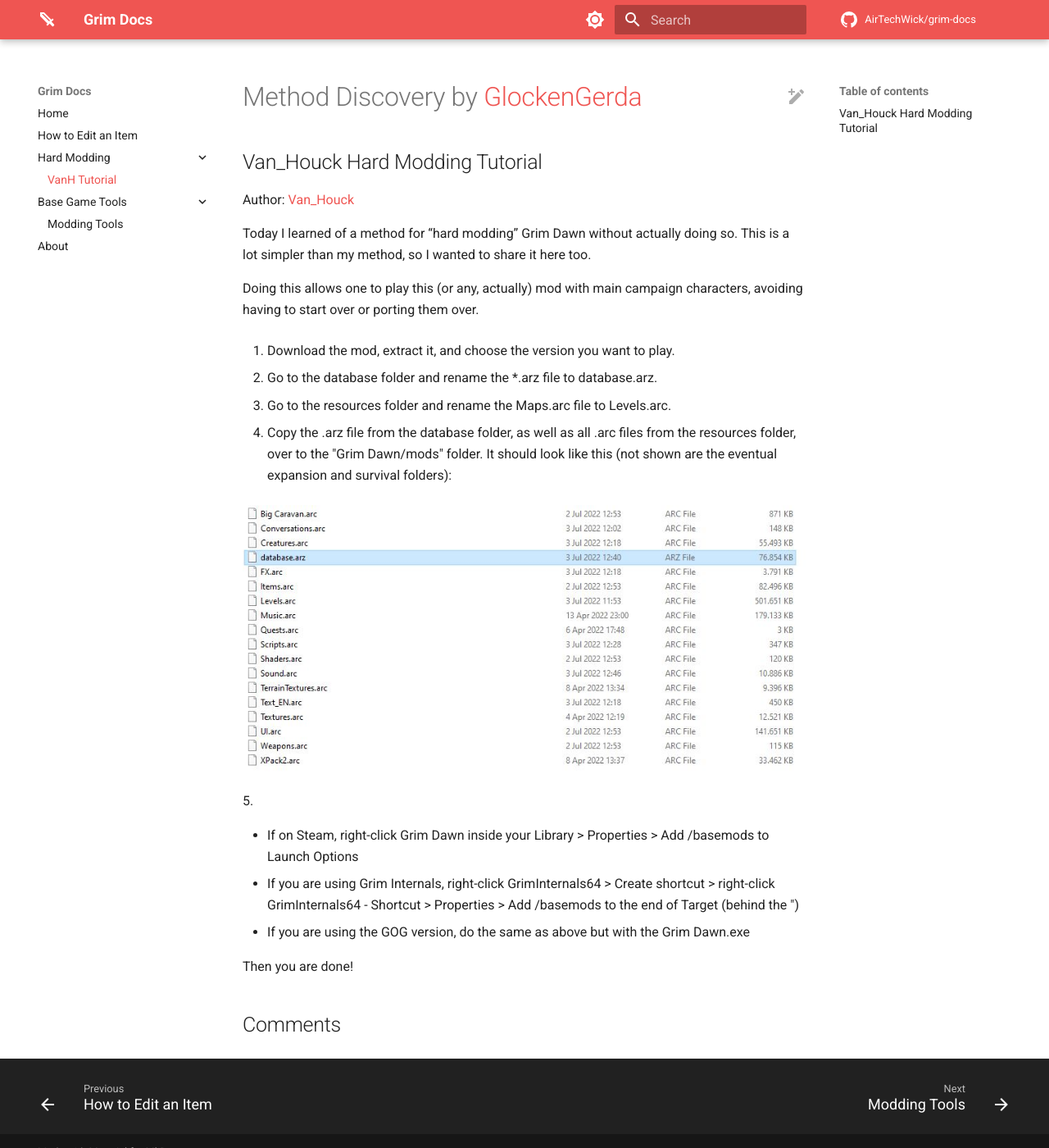
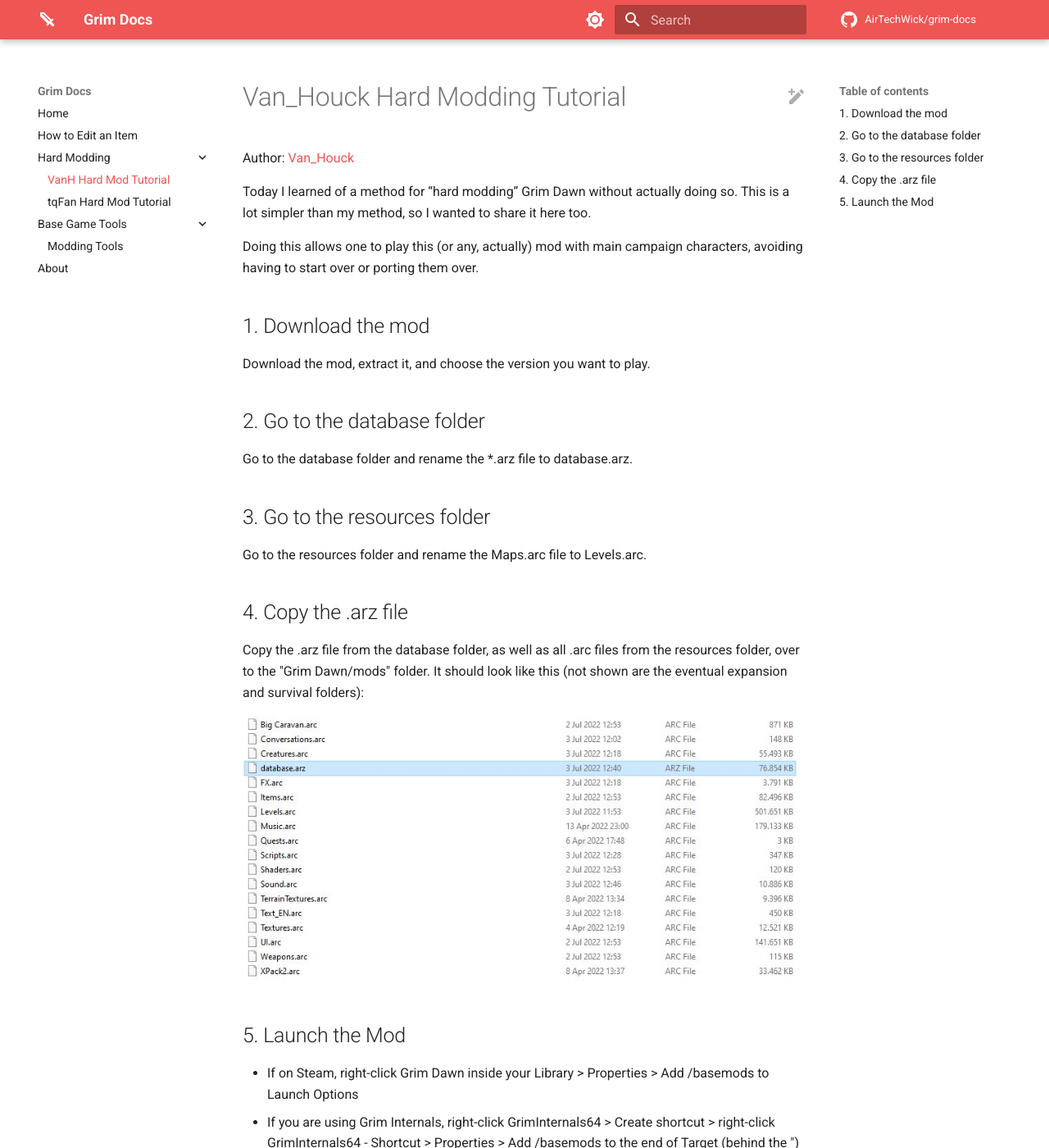
Before and after one commit to BewareTheHooks/grim-docs, an MkDocs documentation site: the page built from docs/van-hard-mod.md, in a window 1280 px wide and 1400 px high. Shown: the whole window at 82% size. Built offline with MkDocs 1.6.1 and Material for MkDocs 9.7.7, drawn with Linux system fonts in a browser that asks for light colours; comment, search, counter and statistics services are not loaded; some of the changed text lies outside the part shown.

Commit message:
Feat: added tqfan tut

```diff
--- a/docs/van-hard-mod.md
+++ b/docs/van-hard-mod.md
@@ -1,9 +1,7 @@
 ---
 comments: true
 ---
-# Method Discovery by [GlockenGerda](https://forums.crateentertainment.com/u/glockengerda/summary)
-
-## Van_Houck Hard Modding Tutorial
+# Van_Houck Hard Modding Tutorial
 
 Author: [Van_Houck](https://forums.crateentertainment.com/u/Van_Houck)
 
@@ -11,17 +9,25 @@
 
 Doing this allows one to play this (or any, actually) mod with main campaign characters, avoiding having to start over or porting them over.
 
-1. Download the mod, extract it, and choose the version you want to play.
+## 1. Download the mod
 
-2. Go to the database folder and rename the *.arz file to database.arz.
+Download the mod, extract it, and choose the version you want to play.
 
-3. Go to the resources folder and rename the Maps.arc file to Levels.arc.
+## 2. Go to the database folder
 
-4. Copy the .arz file from the database folder, as well as all .arc files from the resources folder, over to the "Grim Dawn/mods" folder. It should look like this (not shown are the eventual expansion and survival folders):
+Go to the database folder and rename the *.arz file to database.arz.
+
+## 3. Go to the resources folder
+
+Go to the resources folder and rename the Maps.arc file to Levels.arc.
+
+## 4. Copy the .arz file
+
+Copy the .arz file from the database folder, as well as all .arc files from the resources folder, over to the "Grim Dawn/mods" folder. It should look like this (not shown are the eventual expansion and survival folders):
 
 ![db2](images/van_tuts/db2.JPG)
 
-5.
+## 5. Launch the Mod
 
 * If on Steam, right-click Grim Dawn inside your Library > Properties > Add /basemods to Launch Options
 * If you are using Grim Internals, right-click GrimInternals64 > Create shortcut > right-click GrimInternals64 - Shortcut > Properties > Add /basemods to the end of Target (behind the ")
--- a/mkdocs.yml
+++ b/mkdocs.yml
@@ -4,7 +4,8 @@
     - Home: 'index.md'
     - How to Edit an Item: import-single-record.md
     - Hard Modding:
-      - VanH Tutorial: van-hard-mod.md
+      - VanH Hard Mod Tutorial: van-hard-mod.md
+      - tqFan Hard Mod Tutorial: tqfan-hard-mod.md
     - Base Game Tools:
       - Modding Tools: mod-tools.md
     - About: 'about.md'
```
Also changed, not shown: docs/tqfan-hard-mod.md (added, +5 -0 lines).
